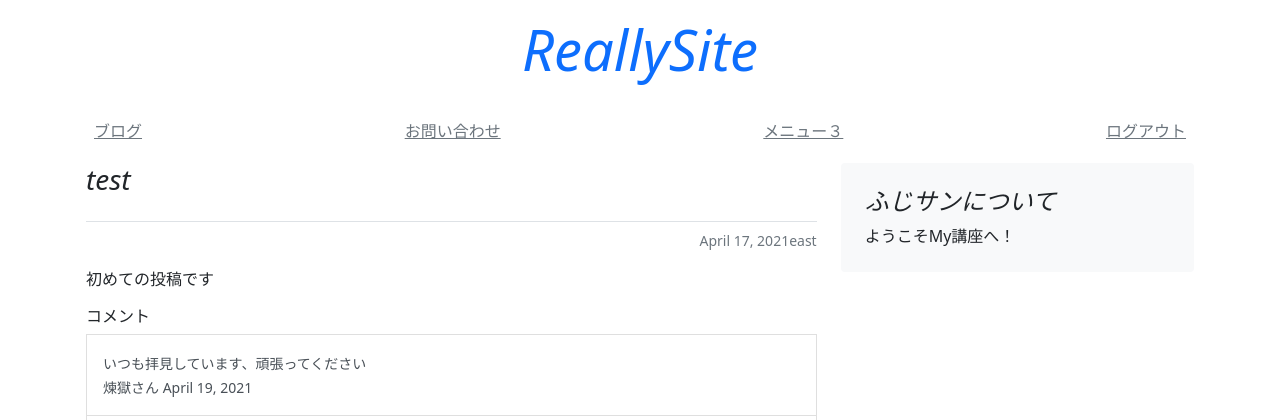
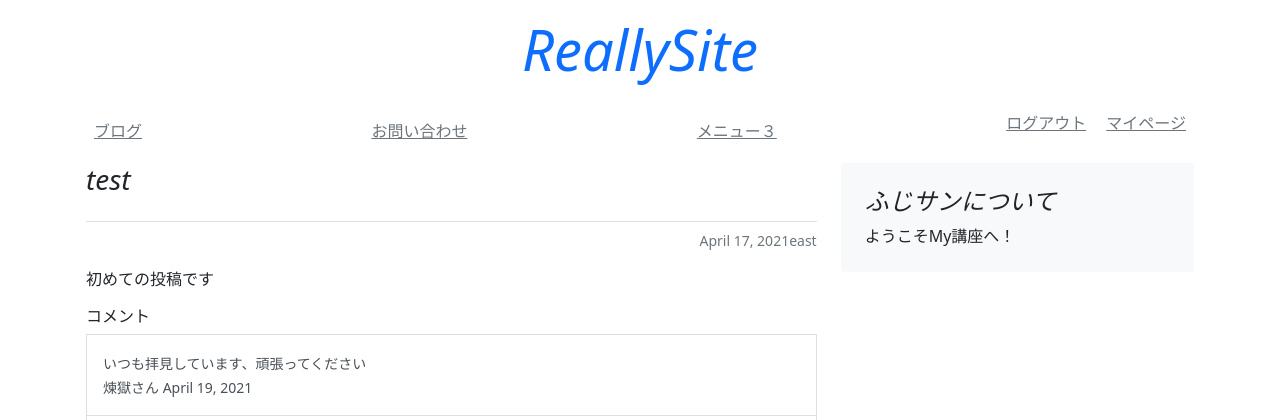
Before and after one commit to RYOTA-EAST/reallysite, a Django app: page /blog/1 in a window 1280 px wide. Shown: the top 420 px of the page. Run offline with Django 3.2, Linux system fonts and the light colour scheme; a user stored in the database is signed in; data comes from the database, SQL or seed files in the repository; some libraries are stand-ins or nearby versions.

Commit message:
マイページのリンク作成

```diff
--- a/mysite/templates/mysite/snippets/header.html
+++ b/mysite/templates/mysite/snippets/header.html
@@ -15,7 +15,10 @@
         <a class="p-2 link-secondary" href="#">メニュー３</a>
 
         {% if user.is_authenticated %}
+        <div>
           <a href="/logout/" class="p-2 link-secondary">ログアウト</a>
+          <a href="/mypage/" class="p-2 link-secondary">マイページ</a>
+        </div>
         {% else %}
           <div>
             <a href="/login/" class="p-2 link-secondary">ログイン</a>
```
